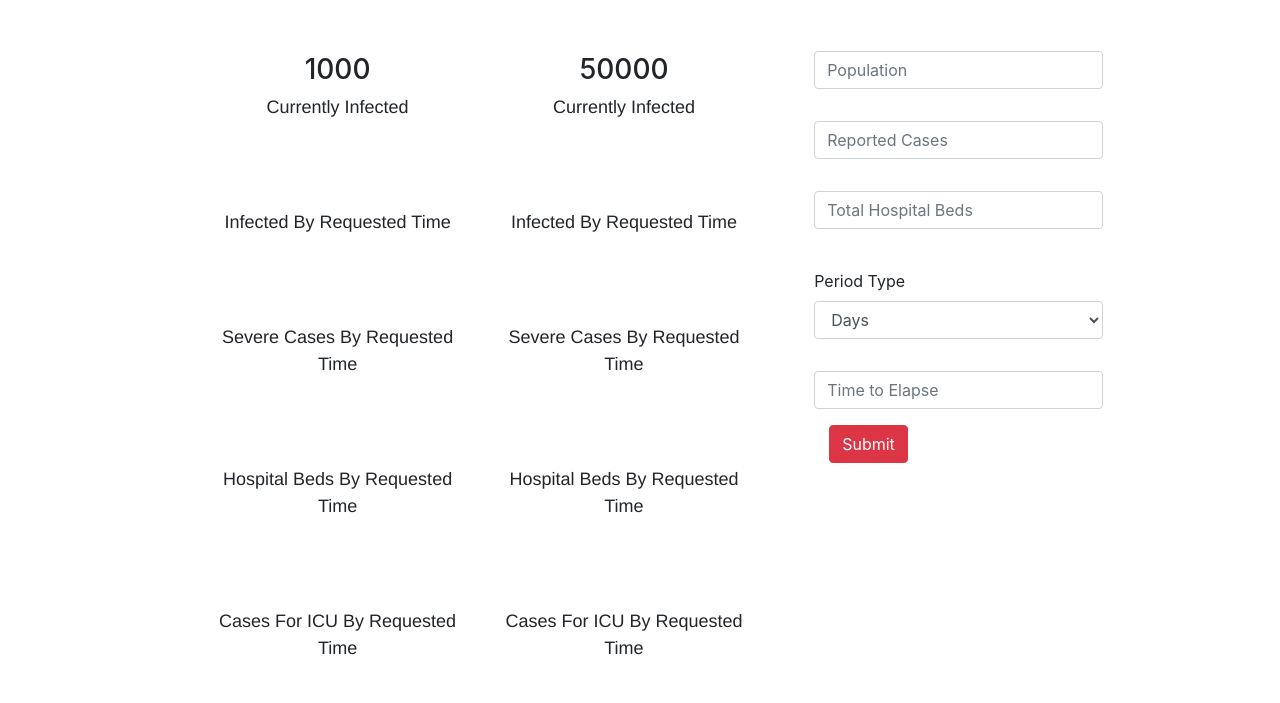
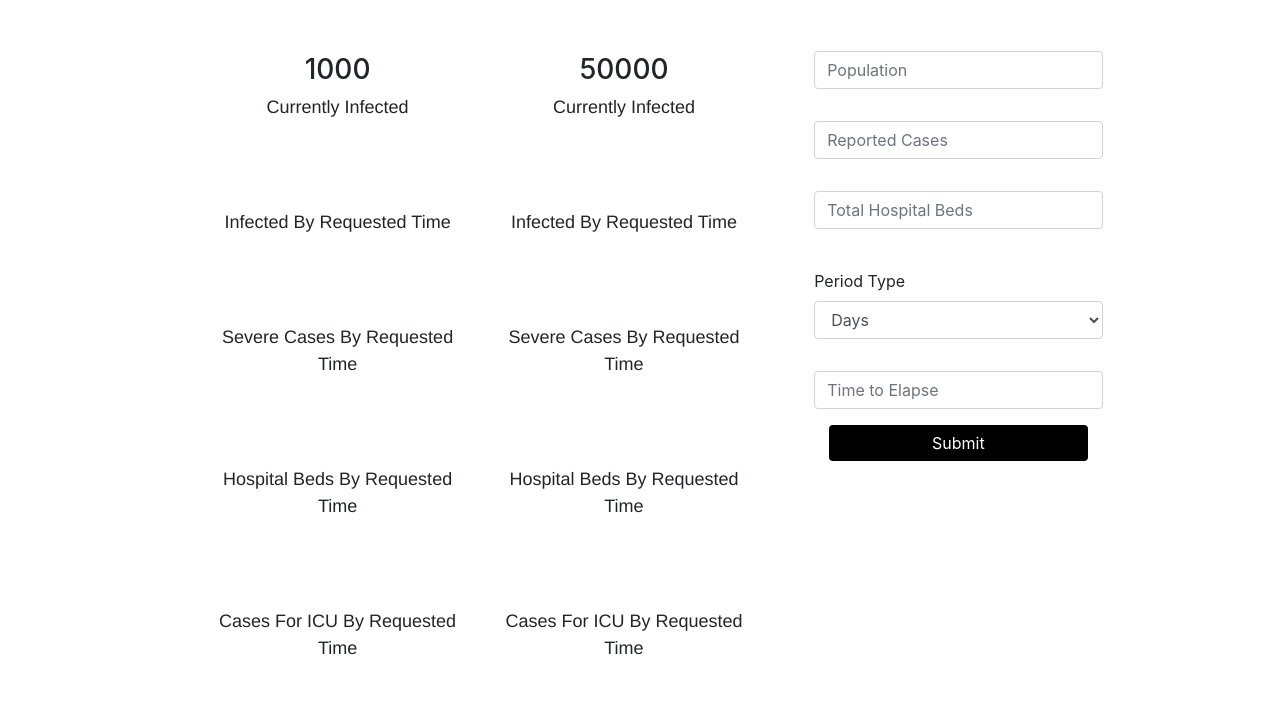
Before and after one commit to mubarakshow/covid-19-estimator-gatsby, a Gatsby site: page / in a window 1280 px wide. Shown: the part 97-800 px from the top of the page. Built offline with nearby package versions, Linux system fonts and the light colour scheme; Gatsby itself is replaced by a stand-in of ours.

Commit message:
improved accessibility

```diff
--- a/src/pages/index.js
+++ b/src/pages/index.js
@@ -150,6 +150,7 @@ class IndexPage extends React.Component {
                 type="submit"
                 className="btn-danger "
                 aria-Label="Submit Button"
+                className='button'
               >
                 Submit
               </Button>
--- a/src/styles/index.css
+++ b/src/styles/index.css
@@ -7,3 +7,14 @@
 .impactDivs {
   padding: 2em;
 }
+
+.button {
+  border-style: none;
+  border-color: white;
+  background-color: black;
+  width: 100%;
+}
+.button:hover {
+  background-color: brown;
+  color: white;
+}
```
